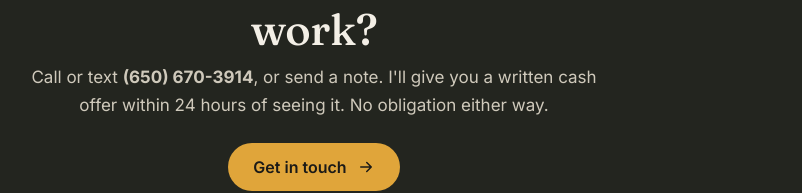
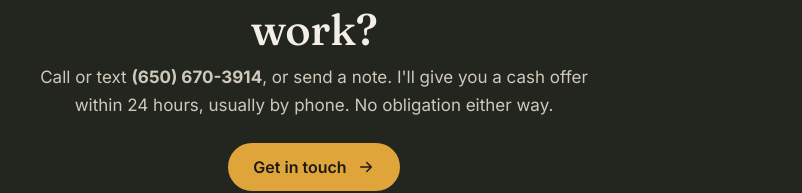
Before and after one commit to ryanlarocca/lrg-homes-website, a website: page videos/limewood.html in a window 1280 px wide. Shown: the part 2008-2201 px from the top of the page, without its empty margins (326-1128 px from the left). Drawn offline with Linux system fonts and the light colour scheme.

Commit message:
Limewood page: same offer-order line
Co-Authored-By: Claude Fable 5.2 <noreply@anthropic.com>

```diff
--- a/videos/limewood.html
+++ b/videos/limewood.html
@@ -158,7 +158,7 @@
 <section class="cta-strip">
   <div class="container" style="max-width:640px">
     <h2>Have a house that needs work?</h2>
-    <p>Call or text <a href="tel:+16506703914"><strong>(650) 670-3914</strong></a>, or send a note. I'll give you a written cash offer within 24 hours of seeing it. No obligation either way.</p>
+    <p>Call or text <a href="tel:+16506703914"><strong>(650) 670-3914</strong></a>, or send a note. I'll give you a cash offer within 24 hours, usually by phone. No obligation either way.</p>
     <a href="../index.html#contact" class="btn btn-primary">Get in touch <svg><use href="#i-arrow"/></svg></a>
   </div>
 </section>
```
